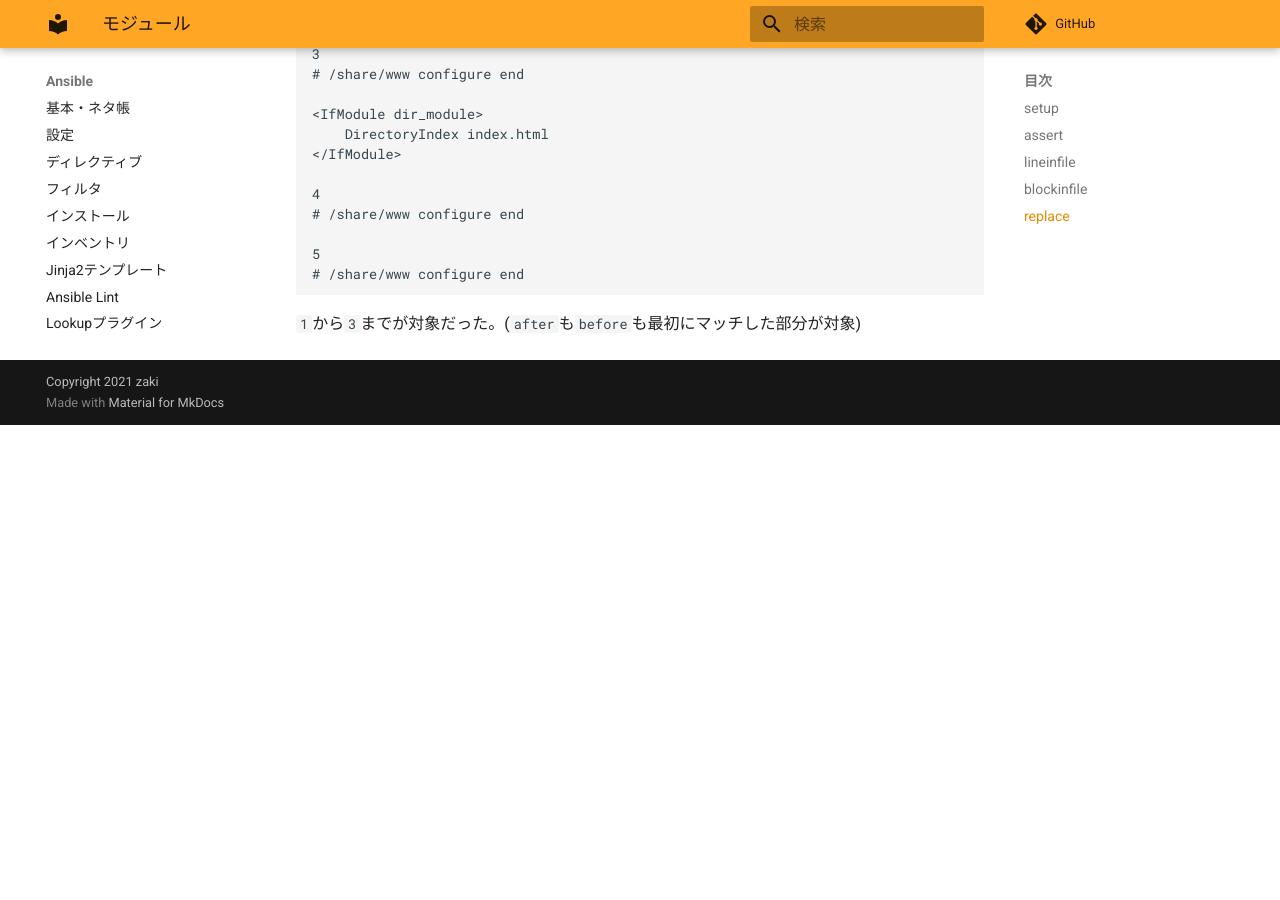
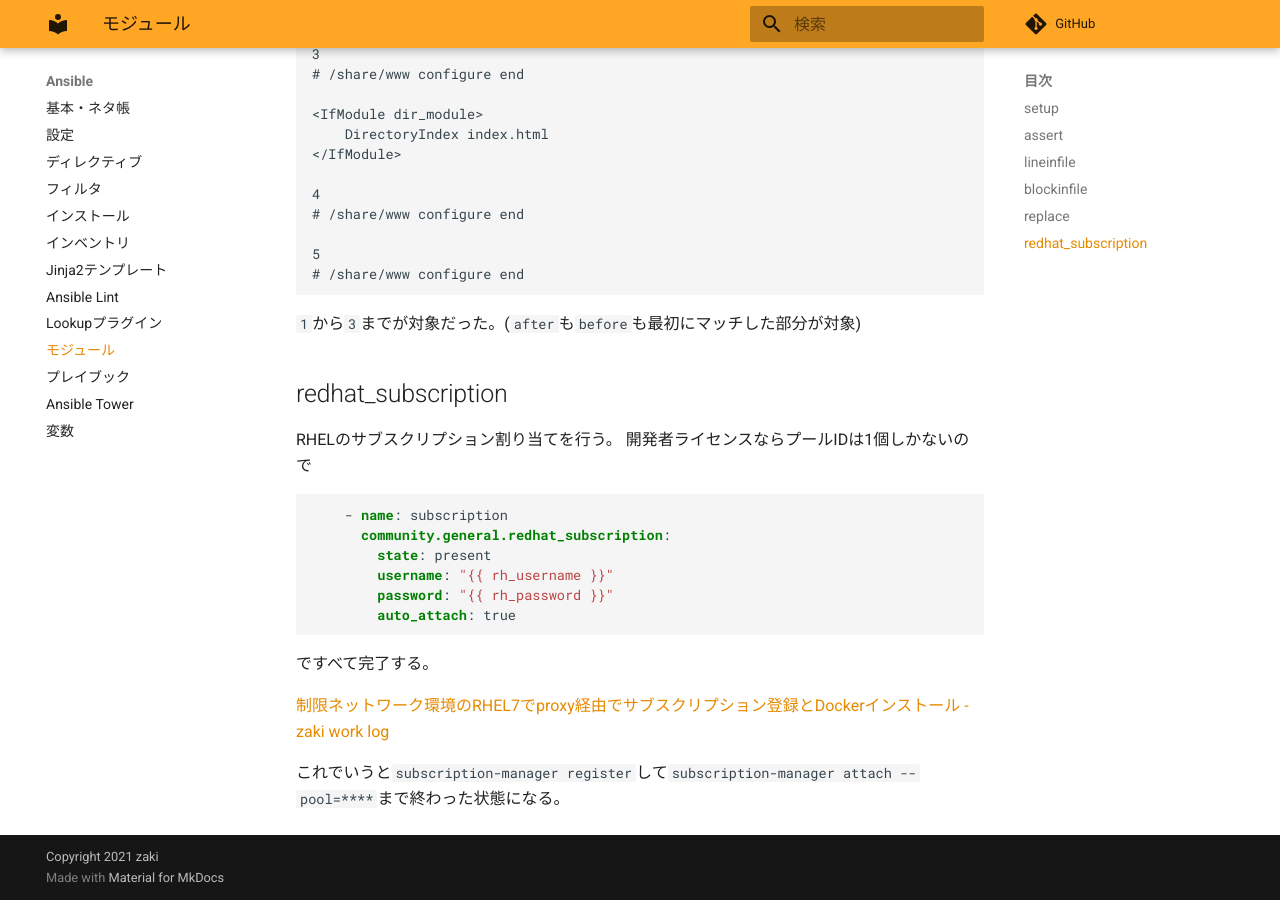
Before and after one commit to zaki-lknr/docs, an MkDocs documentation site: the page built from docs/Ansible/module.md, in a window 1280 px wide and 900 px high, scrolled down 3803 px. Built offline with MkDocs 1.6.1 and Material for MkDocs 9.7.7, drawn with Linux system fonts in a browser that asks for light colours; comment, search, counter and statistics services are not loaded; before the commit the page ends 4228 px from its top, so only the background shows below that.

Commit message:
add: ansible/module: redhat_subscription

````diff
--- a/docs/Ansible/module.md
+++ b/docs/Ansible/module.md
@@ -188,3 +188,23 @@ https://docs.ansible.com/ansible/latest/collections/ansible/builtin/replace_modu
 ```
 
 `1`から`3`までが対象だった。(`after`も`before`も最初にマッチした部分が対象)
+
+## redhat_subscription
+
+RHELのサブスクリプション割り当てを行う。
+開発者ライセンスならプールIDは1個しかないので
+
+```yaml
+    - name: subscription
+      community.general.redhat_subscription:
+        state: present
+        username: "{{ rh_username }}"
+        password: "{{ rh_password }}"
+        auto_attach: true
+```
+
+ですべて完了する。
+
+[制限ネットワーク環境のRHEL7でproxy経由でサブスクリプション登録とDockerインストール - zaki work log](https://zaki-hmkc.hatenablog.com/entry/2020/09/05/160946)
+
+これでいうと`subscription-manager register`して`subscription-manager attach --pool=****`まで終わった状態になる。
````
